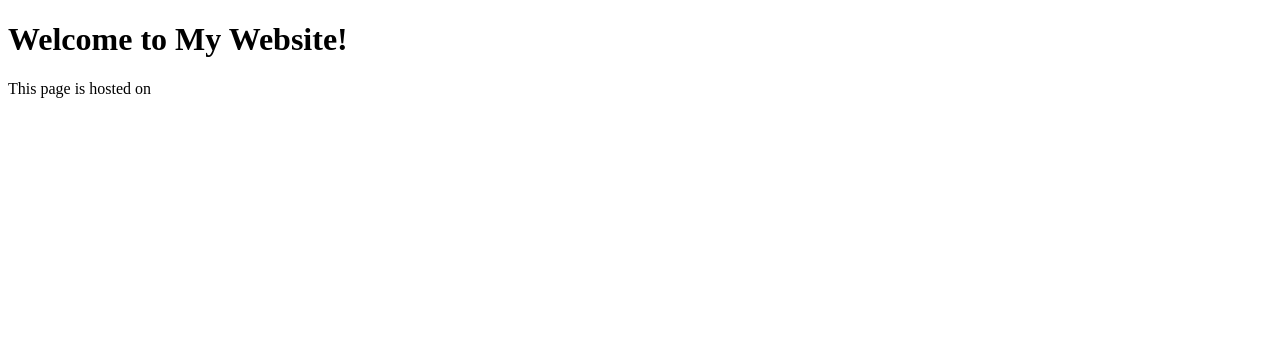
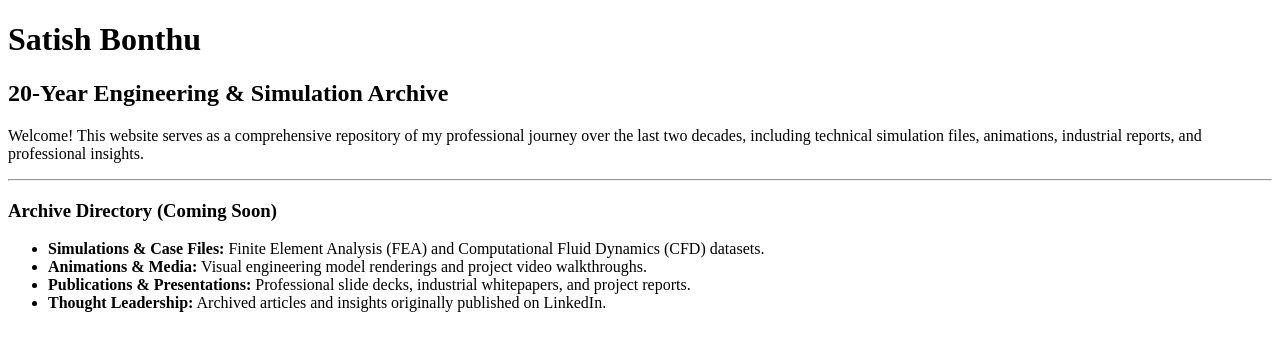
Before and after one commit to Satish-Bonthu/satish-bonthu.github.io, a plain HTML site: page index.html in a window 1280 px wide. Drawn offline with Linux system fonts and the light colour scheme.

Commit message:
Update index.html

```diff
--- a/index.html
+++ b/index.html
@@ -1,8 +1,22 @@
 <!DOCTYPE html>
-<html>
+<html lang="en">
 <head>
-    <title>My Personal Website</title>
+    <meta charset="UTF-8">
+    <meta name="viewport" content="width=device-width, initial-scale=1.0">
+    <title>Satish Bonthu | Career Archive & Portfolio</title>
 </head>
 <body>
-    <h1>Welcome to My Website!</h1>
-    <p>This page is hosted on
+    <h1>Satish Bonthu</h1>
+    <h2>20-Year Engineering & Simulation Archive</h2>
+    <p>Welcome! This website serves as a comprehensive repository of my professional journey over the last two decades, including technical simulation files, animations, industrial reports, and professional insights.</p>
+
+    <hr>
+    <h3>Archive Directory (Coming Soon)</h3>
+    <ul>
+        <li><strong>Simulations & Case Files:</strong> Finite Element Analysis (FEA) and Computational Fluid Dynamics (CFD) datasets.</li>
+        <li><strong>Animations & Media:</strong> Visual engineering model renderings and project video walkthroughs.</li>
+        <li><strong>Publications & Presentations:</strong> Professional slide decks, industrial whitepapers, and project reports.</li>
+        <li><strong>Thought Leadership:</strong> Archived articles and insights originally published on LinkedIn.</li>
+    </ul>
+</body>
+</html>
```
